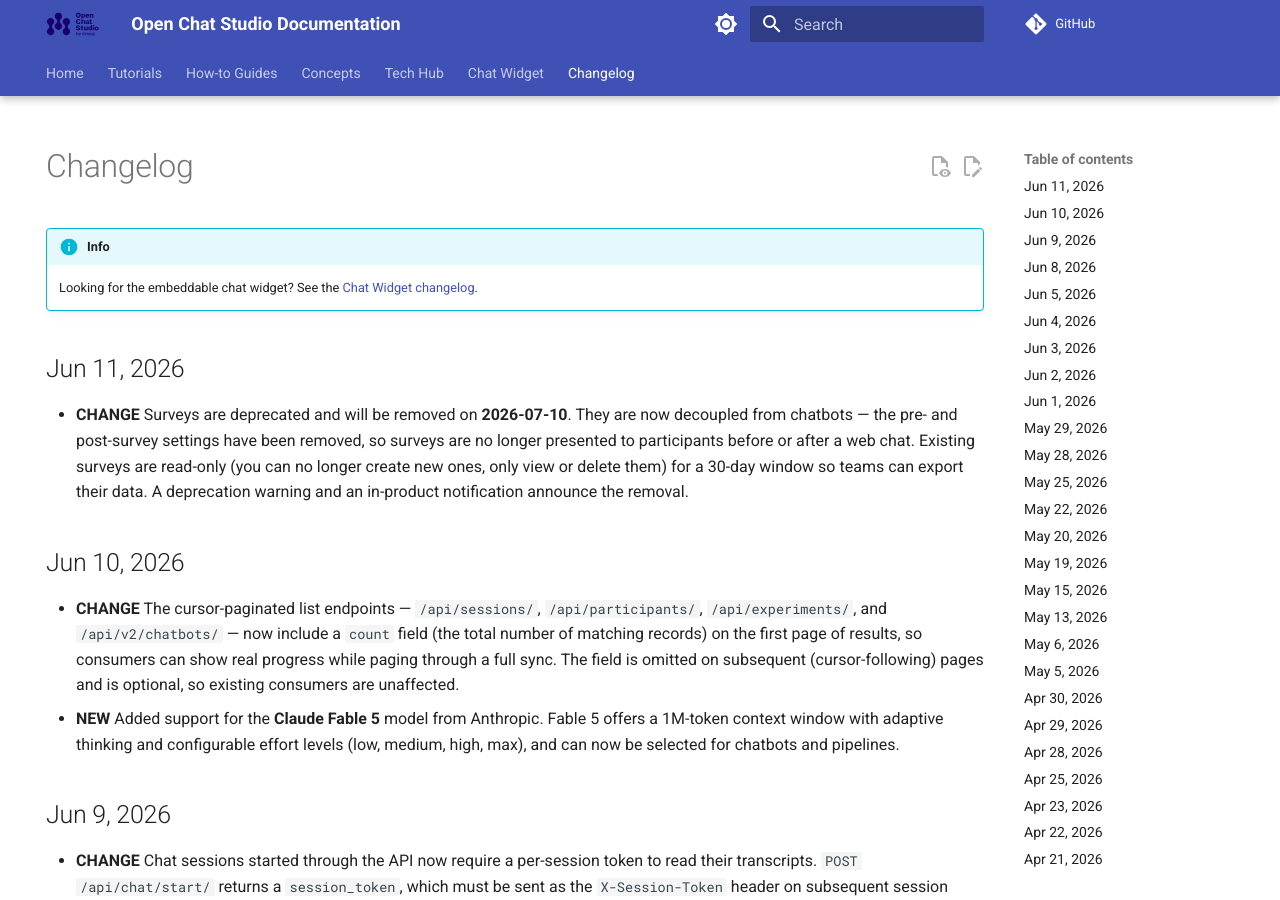
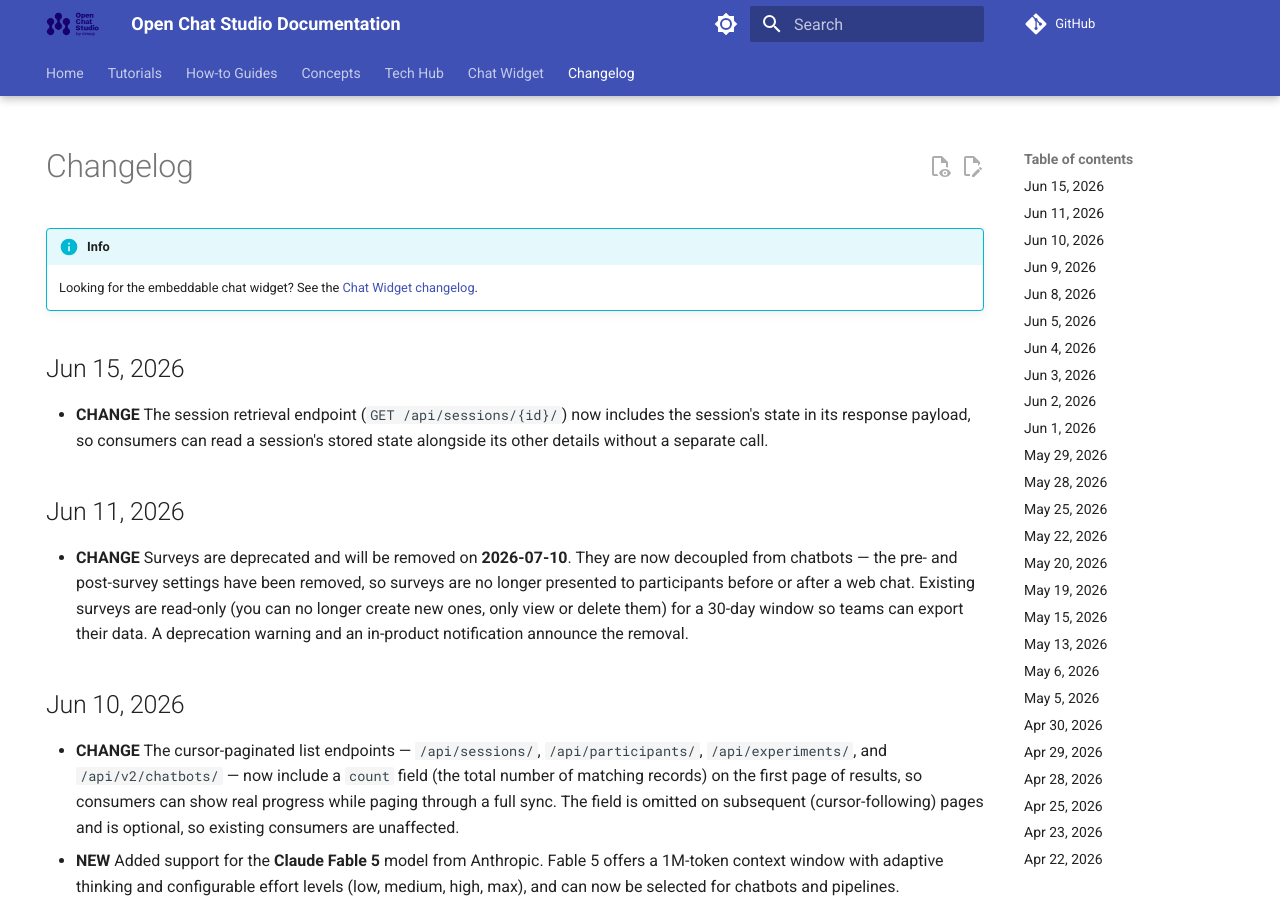
Before and after one commit to dimagi/open-chat-studio-docs, an MkDocs documentation site: the page built from docs/changelog.md, in a window 1280 px wide and 900 px high. Built offline with MkDocs 1.6.1 and Material for MkDocs 9.7.7, drawn with Linux system fonts in a browser that asks for light colours; a script that is not in the unit is left out; comment, search, counter and statistics services are not loaded.

Commit message:
update changelog and docs from OCS PR #3634
Co-Authored-By: Claude Opus 4.8 (1M context) <noreply@anthropic.com>

```diff
--- a/docs/changelog.md
+++ b/docs/changelog.md
@@ -8,6 +8,9 @@ hide:
 !!! info
 
     Looking for the embeddable chat widget? See the [Chat Widget changelog](chat_widget/changelog.md).
+
+## Jun 15, 2026
+* **CHANGE** The session retrieval endpoint (`GET /api/sessions/{id}/`) now includes the session's state in its response payload, so consumers can read a session's stored state alongside its other details without a separate call.
 
 ## Jun 11, 2026
 * **CHANGE** Surveys are deprecated and will be removed on **2026-07-10**. They are now decoupled from chatbots — the pre- and post-survey settings have been removed, so surveys are no longer presented to participants before or after a web chat. Existing surveys are read-only (you can no longer create new ones, only view or delete them) for a 30-day window so teams can export their data. A deprecation warning and an in-product notification announce the removal.
```
